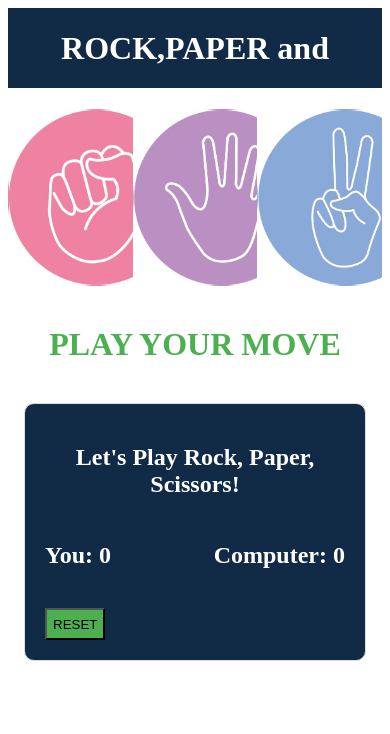
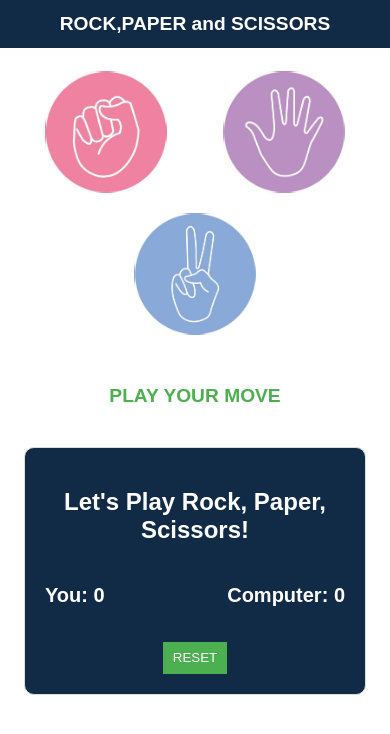
Before and after one commit to roohmeiy/rock-paper-scissors, a plain HTML site: page index.html in a window 390 px wide. Drawn offline with Linux system fonts and the light colour scheme.

Commit message:
Update style.css
added responsiveness

```diff
--- a/style.css
+++ b/style.css
@@ -1,58 +1,62 @@
+body {
+    margin: 0;
+    padding: 0;
+    font-family: Arial, sans-serif;
+}
 
 .logo {
     display: flex;
     justify-content: space-evenly;
     margin: 0;
+    flex-wrap: wrap;
+}
+
+#rock, #paper, #scissors {
+    height: 175px;
+    width: 175px;
+    background-size: cover;
+    border: 1px solid transparent;
+    margin: 10px;
 }
 
 #rock {
-    height: 175px;
-    width: 175px;
     background-image: url("rock.jpg");
-    background-size: cover;
-    border: 1px solid transparent;
 }
 
 #paper {
-    height: 175px;
-    width: 175px;
     background-image: url("paper.jpg");
-    background-size: cover;
-    border: 1px solid transparent;
 }
 
 #scissors {
-    height: 175px;
-    width: 175px;
     background-image: url("scissors.jpg");
-    background-size: cover;
-    border: 1px solid transparent;
 }
 
 h1 {
-    background-color:#112A46;
+    background-color: #112A46;
     text-align: center;
     color: white;
     width: 100%;
     height: 5rem;
     line-height: 5rem;
     margin-top: 0;
+    font-size: 2rem;
 }
 
 #rock:hover, #paper:hover, #scissors:hover {
-    border-color:  black;
+    border-color: black;
     border-width: 5px;
     border-radius: 50%;
     cursor: pointer;
-    /* transform: scale(1.05); */
 }
+
 .scoreboard {
-    background-color:#112A46;
+    background-color: #112A46;
     padding: 20px;
     color: white;
     border: 1px solid #ddd;
     border-radius: 10px;
-    width: 300px;
+    width: 90%;
+    max-width: 300px;
     margin: 20px auto;
     text-align: center;
 }
@@ -73,28 +77,81 @@ h1 {
     margin: 40px 0;
     text-align: center;
     width: 100%;
-    font-size:2rem ;
+    font-size: 2rem;
     font-weight: 700;
 }
-
 
 #result {
     font-size: 24px;
     font-weight: bold;
     margin-top: 20px;
 }
-  #reset-btn{
+
+#reset-btn {
     margin-top: 5px;
     display: block;
     align-items: center;
     height: 2rem;
     background-color: #4CAF50;
-  }
-  #reset-btn:hover{
-    opacity: 2;
+    border: none;
+    color: white;
+    padding: 5px 10px;
     cursor: pointer;
 }
-  #reset-result{
+
+#reset-btn:hover {
+    opacity: 0.8;
+}
+
+#reset-result {
     display: flex;
+    flex-direction: column;
+    align-items: center;
+}
 
+/* Media Queries for Responsiveness */
+@media screen and (max-width: 768px) {
+    h1 {
+        font-size: 1.5rem;
+        height: 4rem;
+        line-height: 4rem;
     }
+
+    #rock, #paper, #scissors {
+        height: 150px;
+        width: 150px;
+    }
+
+    #play {
+        font-size: 1.5rem;
+    }
+
+    .scoreboard {
+        width: 80%;
+    }
+}
+
+@media screen and (max-width: 480px) {
+    h1 {
+        font-size: 1.2rem;
+        height: 3rem;
+        line-height: 3rem;
+    }
+
+    #rock, #paper, #scissors {
+        height: 120px;
+        width: 120px;
+    }
+
+    #play {
+        font-size: 1.2rem;
+    }
+
+    .your-score, .computer-score {
+        font-size: 20px;
+    }
+
+    #result {
+        font-size: 20px;
+    }
+}
```
Lines whose indentation alone changed are shown as unchanged.
